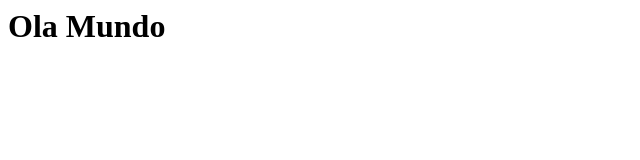
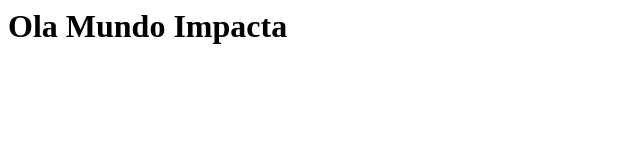
Before and after one commit to jonathanndrn/aula-dia-19-08, a plain HTML site: page index.html in a window 1280 px wide. Shown: the whole page, without its empty margins (0-640 px from the left). Drawn offline with Linux system fonts and the light colour scheme.

Commit message:
adicionamento da "impacta"
adicionamento da "impacta"

```diff
--- a/index.html
+++ b/index.html
@@ -1 +1 @@
-<h1> Ola Mundo </h1>
+<h1> Ola Mundo Impacta</h1>
```
